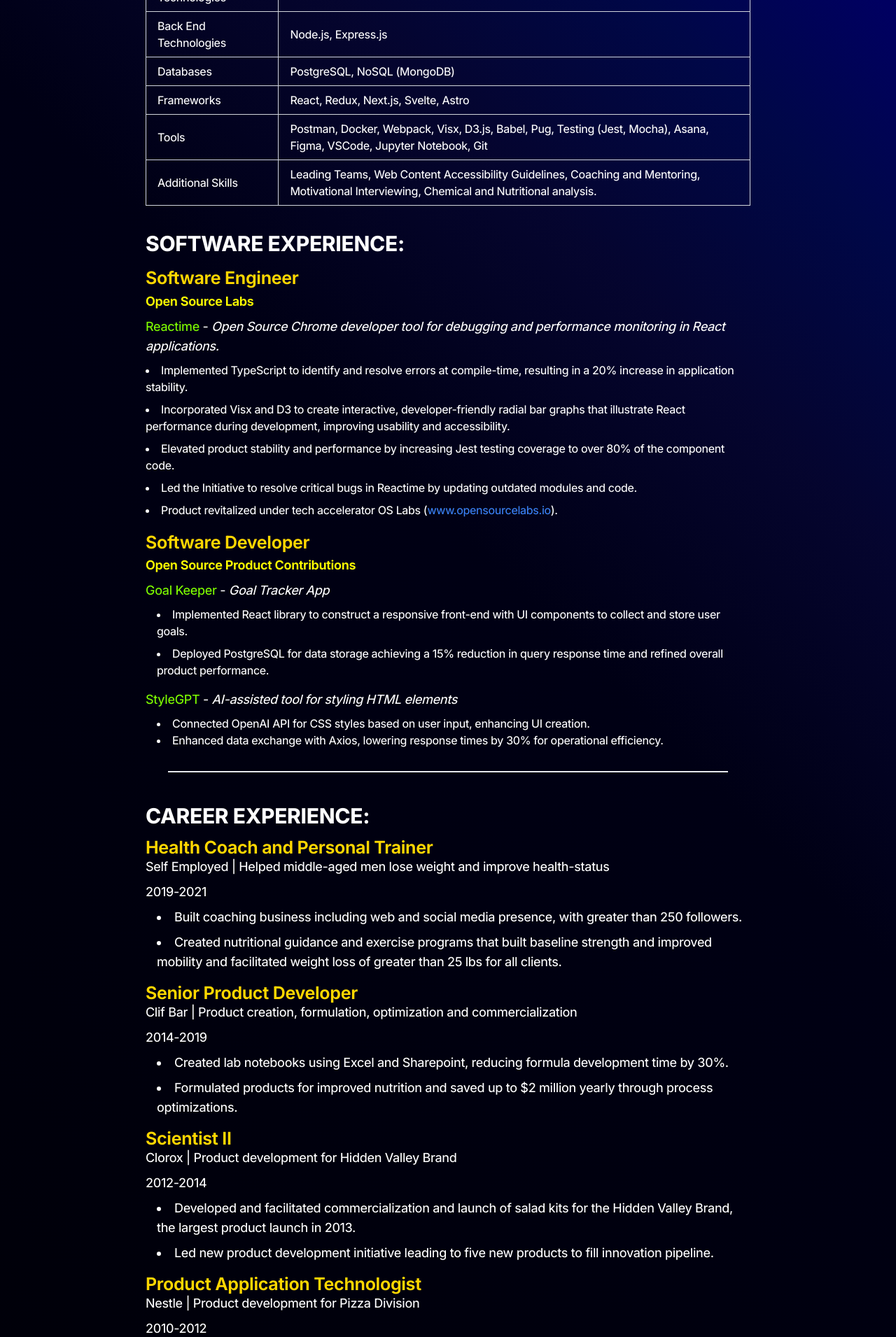
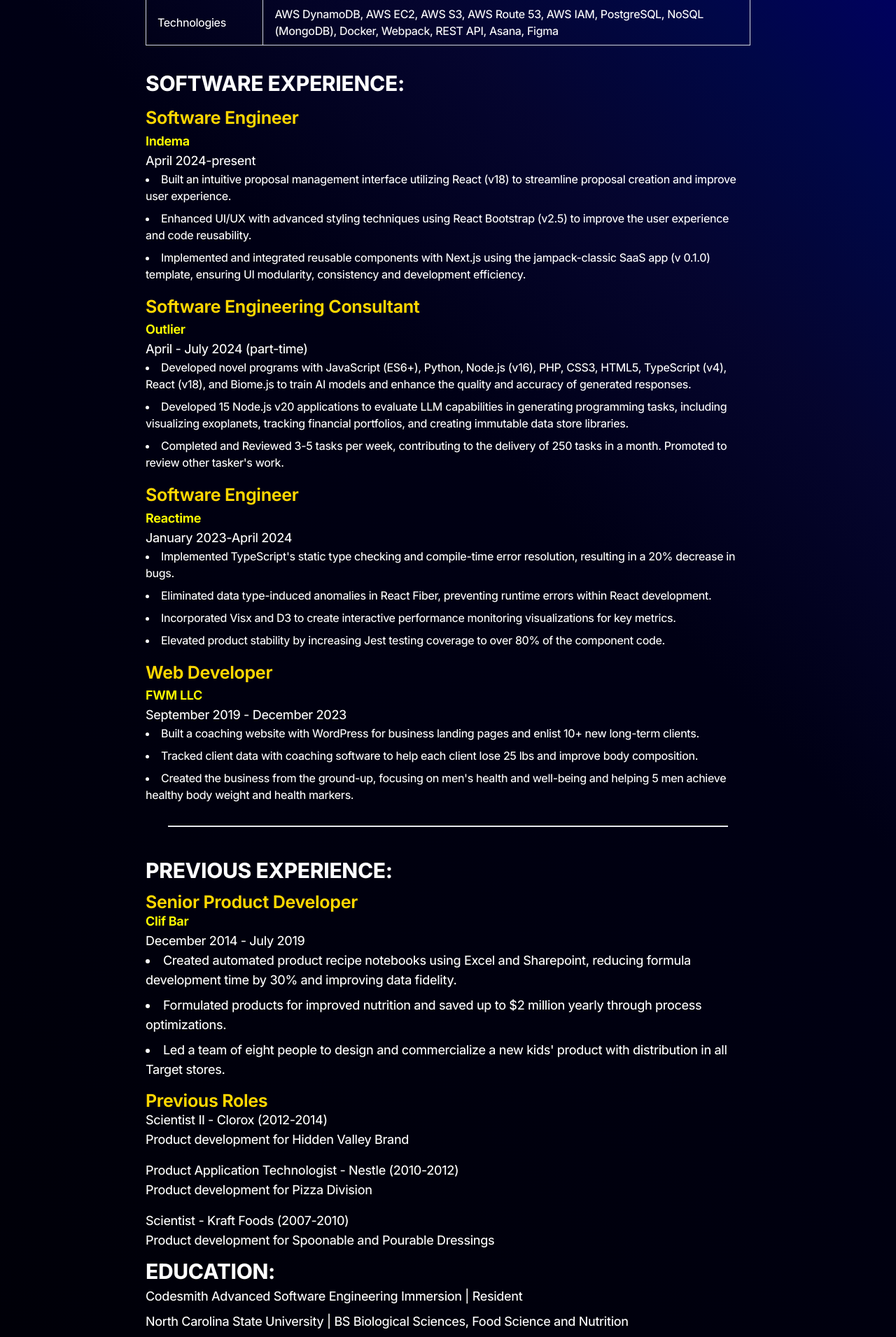
Before and after one commit to ElDuke717/personal-landing, a Next.js app: page /experience in a window 1280 px wide. Shown: the part 660-2571 px from the top of the page at 70% size. Built offline with nearby package versions, Linux system fonts and the light colour scheme.

Commit message:
add experience from resume

```diff
--- a/src/app/experience/page.tsx
+++ b/src/app/experience/page.tsx
@@ -4,254 +4,154 @@
       <h1 className="mb-[25px] mt-1 text-[50px] text-[#7FFF00]">Experience</h1>
       <div className="mb-4">
         <p className="text-left max-w-[600px] mb-[50px] p-2 text-lg">
-          Here's a list of my skills followwed by my career experience. Note
-          that I have a lot of experience in the food industry. After a career
-          transition, I'm working as a software engineer.
+          Here's a list of my skills followed by my career experience. I'm a software engineer
+          with a background in food science and product development.
         </p>
+
         <h2 className="text-[30px] font-bold mb-2">SKILLS:</h2>
         <table className="border-collapse border border-gray-300">
-          <thead>
-            {/* <tr>
-              <th className="border border-gray-300 px-4 py-2">
-                TECHNICAL SKILLS
-              </th>
-              <th className="border border-gray-300 px-4 py-2"> </th>
-            </tr> */}
-          </thead>
           <tbody>
             <tr>
               <td className="border border-gray-300 px-5 py-2">
-                Programming Languages
+                Languages and Frameworks
               </td>
               <td className="border border-gray-300 px-4 py-2">
-                Javascript (ES6+), TypeScript, Python, YAML
+                JavaScript (ES6+), TypeScript, Python, HTML5, CSS, YAML, Pug, React, Next.js, Astro, Svelte, Node.js,
+                Express.js, Sass, TailwindCSS, Bootstrap, Jest, Mocha, Cypress, Puppeteer, Visx, D3.js, Babel, Redux,
+                OpenAI API, Web Content Accessibility Guidelines (WCAG)
               </td>
             </tr>
             <tr>
               <td className="border border-gray-300 px-4 py-2">
-                Front End Technologies
+                Technologies
               </td>
               <td className="border border-gray-300 px-4 py-2">
-                HTML5, CSS, TailwindCSS, Bootstrap, Sass, web APIs
-              </td>
-            </tr>
-            <tr>
-              <td className="border border-gray-300 px-4 py-2">
-                Back End Technologies
-              </td>
-              <td className="border border-gray-300 px-4 py-2">
-                Node.js, Express.js
-              </td>
-            </tr>
-            <tr>
-              <td className="border border-gray-300 px-4 py-2">Databases</td>
-              <td className="border border-gray-300 px-4 py-2">
-                PostgreSQL, NoSQL (MongoDB)
-              </td>
-            </tr>
-            <tr>
-              <td className="border border-gray-300 px-4 py-2">Frameworks</td>
-              <td className="border border-gray-300 px-4 py-2">
-                React, Redux, Next.js, Svelte, Astro
-              </td>
-            </tr>
-            {/* <tr>
-              <td className="border border-gray-300 px-4 py-2">
-                Operating Systems
-              </td>
-              <td className="border border-gray-300 px-4 py-2">
-                Linux (Ubuntu, Debian, PopOS, command line proficient), Mac OS,
-                Windows
-              </td>
-            </tr> */}
-            <tr>
-              <td className="border border-gray-300 px-4 py-2">Tools</td>
-              <td className="border border-gray-300 px-4 py-2">
-                Postman, Docker, Webpack, Visx, D3.js, Babel, Pug, Testing
-                (Jest, Mocha), Asana, Figma, VSCode, Jupyter Notebook, Git
-              </td>
-            </tr>
-            <tr>
-              <td className="border border-gray-300 px-4 py-2">
-                Additional Skills
-              </td>
-              <td className="border border-gray-300 px-4 py-2">
-                Leading Teams, Web Content Accessibility Guidelines, Coaching
-                and Mentoring, Motivational Interviewing, Chemical and
-                Nutritional analysis.
+                AWS DynamoDB, AWS EC2, AWS S3, AWS Route 53, AWS IAM, PostgreSQL, NoSQL (MongoDB), Docker, Webpack,
+                REST API, Asana, Figma
               </td>
             </tr>
           </tbody>
         </table>
       </div>
+
       <h2 className="text-[30px] font-bold mb-2 mt-8">SOFTWARE EXPERIENCE:</h2>
+
       <h3 className="text-[25px] golden-yellow">Software Engineer</h3>
-      <h3 className="text-lg yellow">Open Source Labs</h3>
-      <p className="mb-2 mt-2 text-lg">
-        <span className="chartreuse">Reactime</span> -{" "}
-        <span className="italic">
-          Open Source Chrome developer tool for debugging and performance
-          monitoring in React applications.
-        </span>
-      </p>
+      <h3 className="text-lg yellow">Indema</h3>
+      <p className="text-lg">April 2024-present</p>
       <ul className="list-disc list-inside mb-4">
         <li className="mb-2">
-          Implemented TypeScript to identify and resolve errors at compile-time,
-          resulting in a 20% increase in application stability.
+          Built an intuitive proposal management interface utilizing React (v18) to streamline proposal creation and improve user experience.
         </li>
         <li className="mb-2">
-          Incorporated Visx and D3 to create interactive, developer-friendly
-          radial bar graphs that illustrate React performance during
-          development, improving usability and accessibility.
+          Enhanced UI/UX with advanced styling techniques using React Bootstrap (v2.5) to improve the user experience and code reusability.
         </li>
         <li className="mb-2">
-          Elevated product stability and performance by increasing Jest testing
-          coverage to over 80% of the component code.
-        </li>
-        <li className="mb-2">
-          Led the Initiative to resolve critical bugs in Reactime by updating
-          outdated modules and code.
-        </li>
-        <li className="mb-2">
-          Product revitalized under tech accelerator OS Labs (
-          <a
-            className="text-blue-500 hover:underline"
-            href="https://www.opensourcelabs.io"
-          >
-            www.opensourcelabs.io
-          </a>
-          ).
+          Implemented and integrated reusable components with Next.js using the jampack-classic SaaS app (v 0.1.0) template, ensuring UI modularity,
+          consistency and development efficiency.
         </li>
       </ul>
 
-      <h3 className="text-[25px] golden-yellow">Software Developer</h3>
-      <h3 className="text-lg yellow">Open Source Product Contributions</h3>
-      <p className="mb-2 mt-2 text-lg">
-        <span className="chartreuse">Goal Keeper</span> -{" "}
-        <span className="italic">Goal Tracker App</span>
-      </p>
-      <ul className="list-disc list-inside mb-4 ml-4">
+      <h3 className="text-[25px] golden-yellow">Software Engineering Consultant</h3>
+      <h3 className="text-lg yellow">Outlier</h3>
+      <p className="text-lg">April - July 2024 (part-time)</p>
+      <ul className="list-disc list-inside mb-4">
         <li className="mb-2">
-          Implemented React library to construct a responsive front-end with UI
-          components to collect and store user goals.
+          Developed novel programs with JavaScript (ES6+), Python, Node.js (v16), PHP, CSS3, HTML5, TypeScript (v4), React (v18), and Biome.js to
+          train AI models and enhance the quality and accuracy of generated responses.
         </li>
-        <li>
-          Deployed PostgreSQL for data storage achieving a 15% reduction in
-          query response time and refined overall product performance.
+        <li className="mb-2">
+          Developed 15 Node.js v20 applications to evaluate LLM capabilities in generating programming tasks, including visualizing exoplanets,
+          tracking financial portfolios, and creating immutable data store libraries.
+        </li>
+        <li className="mb-2">
+          Completed and Reviewed 3-5 tasks per week, contributing to the delivery of 250 tasks in a month. Promoted to review other tasker's work.
         </li>
       </ul>
 
-      <p className="mb-2 mt-2 text-lg">
-        <span className="chartreuse">StyleGPT</span> -{" "}
-        <span className="italic">
-          AI-assisted tool for styling HTML elements
-        </span>
-      </p>
-      <ul className="list-disc list-inside mb-4 ml-4">
-        <li>
-          Connected OpenAI API for CSS styles based on user input, enhancing UI
-          creation.
+      <h3 className="text-[25px] golden-yellow">Software Engineer</h3>
+      <h3 className="text-lg yellow">Reactime</h3>
+      <p className="text-lg">January 2023-April 2024</p>
+      <ul className="list-disc list-inside mb-4">
+        <li className="mb-2">
+          Implemented TypeScript's static type checking and compile-time error resolution, resulting in a 20% decrease in bugs.
         </li>
-        <li>
-          Enhanced data exchange with Axios, lowering response times by 30% for
-          operational efficiency.
+        <li className="mb-2">
+          Eliminated data type-induced anomalies in React Fiber, preventing runtime errors within React development.
+        </li>
+        <li className="mb-2">
+          Incorporated Visx and D3 to create interactive performance monitoring visualizations for key metrics.
+        </li>
+        <li className="mb-2">
+          Elevated product stability by increasing Jest testing coverage to over 80% of the component code.
         </li>
       </ul>
+
+      <h3 className="text-[25px] golden-yellow">Web Developer</h3>
+      <h3 className="text-lg yellow">FWM LLC</h3>
+      <p className="text-lg">September 2019 - December 2023</p>
+      <ul className="list-disc list-inside mb-4">
+        <li className="mb-2">
+          Built a coaching website with WordPress for business landing pages and enlist 10+ new long-term clients.
+        </li>
+        <li className="mb-2">
+          Tracked client data with coaching software to help each client lose 25 lbs and improve body composition.
+        </li>
+        <li className="mb-2">
+          Created the business from the ground-up, focusing on men's health and well-being and helping 5 men achieve healthy body weight and health markers.
+        </li>
+      </ul>
+
       <div className="flex justify-center items-center mt-8">
         <hr className="border-t-2 border-white-400 w-[300px] mb-10 md:w-[675px] lg:w-[800px]" />
       </div>
-      <h2 className="text-[30px] font-bold mb-2">CAREER EXPERIENCE:</h2>
+
+      <h2 className="text-[30px] font-bold mb-2">PREVIOUS EXPERIENCE:</h2>
       <div className="text-lg">
-        <h3 className="text-[25px] golden-yellow">
-          Health Coach and Personal Trainer
-        </h3>
-        <p className="mb-2">
-          Self Employed | Helped middle-aged men lose weight and improve
-          health-status
-        </p>
-        <p className="mb-2">2019-2021</p>
-        <ul className="list-disc list-inside mb-4 ml-4">
+        <h3 className="text-[25px] golden-yellow">Senior Product Developer</h3>
+        <h3 className="text-lg yellow">Clif Bar</h3>
+        <p className="text-lg">December 2014 - July 2019</p>
+        <ul className="list-disc list-inside mb-4">
           <li className="mb-2">
-            Built coaching business including web and social media presence,
-            with greater than 250 followers.
+            Created automated product recipe notebooks using Excel and Sharepoint, reducing formula development time by 30% and improving data fidelity.
           </li>
           <li className="mb-2">
-            Created nutritional guidance and exercise programs that built
-            baseline strength and improved mobility and facilitated weight loss
-            of greater than 25 lbs for all clients.
+            Formulated products for improved nutrition and saved up to $2 million yearly through process optimizations.
+          </li>
+          <li className="mb-2">
+            Led a team of eight people to design and commercialize a new kids' product with distribution in all Target stores.
           </li>
         </ul>
-        <h3 className="text-[25px] golden-yellow">Senior Product Developer</h3>
-        <p className="mb-2">
-          Clif Bar | Product creation, formulation, optimization and
-          commercialization
-        </p>
-        <p className="mb-2">2014-2019</p>
-        <ul className="list-disc list-inside mb-4 ml-4">
-          <li className="mb-2">
-            Created lab notebooks using Excel and Sharepoint, reducing formula
-            development time by 30%.
+
+        <h3 className="text-[25px] golden-yellow">Previous Roles</h3>
+        <ul className="list-none mb-4">
+          <li className="mb-4">
+            <p className="font-semibold">Scientist II - Clorox (2012-2014)</p>
+            <p>Product development for Hidden Valley Brand</p>
           </li>
-          <li className="mb-2">
-            Formulated products for improved nutrition and saved up to $2
-            million yearly through process optimizations.
+          <li className="mb-4">
+            <p className="font-semibold">Product Application Technologist - Nestle (2010-2012)</p>
+            <p>Product development for Pizza Division</p>
           </li>
-        </ul>
-        <h3 className="text-[25px] golden-yellow">Scientist II</h3>
-        <p className="mb-2">
-          Clorox | Product development for Hidden Valley Brand
-        </p>
-        <p className="mb-2">2012-2014</p>
-        <ul className="list-disc list-inside mb-4 ml-4">
-          <li className="mb-2">
-            Developed and facilitated commercialization and launch of salad kits
-            for the Hidden Valley Brand, the largest product launch in 2013.
-          </li>
-          <li className="mb-2">
-            Led new product development initiative leading to five new products
-            to fill innovation pipeline.
-          </li>
-        </ul>
-        <h3 className="text-[25px] golden-yellow">
-          Product Application Technologist
-        </h3>
-        <p className="mb-2">Nestle | Product development for Pizza Division</p>
-        <p className="mb-2">2010-2012</p>
-        <ul className="list-disc list-inside mb-4 ml-4">
-          <li className="mb-2">
-            Managed and led product development including timeline management,
-            cost control, ingredient procurement, and leveraging supplier
-            capabilities.
-          </li>
-          <li className="mb-2">
-            Collaborated with marketing, operations, and finance to deliver
-            novel pizza products.
-          </li>
-        </ul>
-        <h3 className="text-[25px] golden-yellow">Scientist</h3>
-        <p className="mb-2">
-          Kraft Foods | Product development for Spoonable and Pourable Dressings
-        </p>
-        <p className="mb-2">2007-2010</p>
-        <ul className="list-disc list-inside mb-4 ml-4">
-          <li className="mb-2">
-            Generated over $1M of productivity savings by managing raw material
-            costs and factoring efficiencies into processes.
+          <li className="mb-4">
+            <p className="font-semibold">Scientist - Kraft Foods (2007-2010)</p>
+            <p>Product development for Spoonable and Pourable Dressings</p>
           </li>
         </ul>
 
         <h2 className="text-[30px] font-bold mb-2">EDUCATION:</h2>
-        <p>Codesmith Advanced Software Engineering Immersion | Resident</p>
-        <p>
-          North Carolina State University | BS Biological Sciences, Food Science
-          and Nutrition
-        </p>
-        <p>The Ohio State University | MS Food Science</p>
-        <h2 className="text-[30px] font-bold mb-2 mt-5">
-          TALKS AND PUBLICATIONS:
-        </h2>
-        <p>The Wild World of Front End Frameworks | Richmond, VA</p>
-        <p>Medium | "Reactime just keeps getting better."</p>
+        <ul className="list-none mb-4">
+          <li className="mb-2">Codesmith Advanced Software Engineering Immersion | Resident</li>
+          <li className="mb-2">North Carolina State University | BS Biological Sciences, Food Science and Nutrition</li>
+          <li className="mb-2">The Ohio State University | MS Food Science</li>
+        </ul>
+
+        <h2 className="text-[30px] font-bold mb-2 mt-5">TALKS AND PUBLICATIONS:</h2>
+        <ul className="list-none mb-4">
+          <li className="mb-2">The Wild World of Front End Frameworks | Richmond, VA</li>
+          <li className="mb-2">Medium | "Reactime just keeps getting better."</li>
+        </ul>
+
         <h2 className="text-[30px] font-bold mb-2 mt-5">INTERESTS:</h2>
         <ul className="list-disc list-inside mb-4">
           <li>Food (Health, Nutrition, Food Science)</li>
@@ -264,9 +164,11 @@
           <li>Botanicals</li>
           <li>Reading (Natural Science, Technology, Web, Machine Learning)</li>
         </ul>
+
         <div className="flex justify-center items-center mt-8">
           <hr className="border-t-2 border-white-400 w-[300px] mb-10 md:w-[675px] lg:w-[800px]" />
         </div>
+
         <footer className="text-center p-4 mt-5">
           © {new Date().getFullYear()} Nick Huemmer
         </footer>
```
Also changed, not shown: 1 other file (tests, documents, lock files or other folders).
